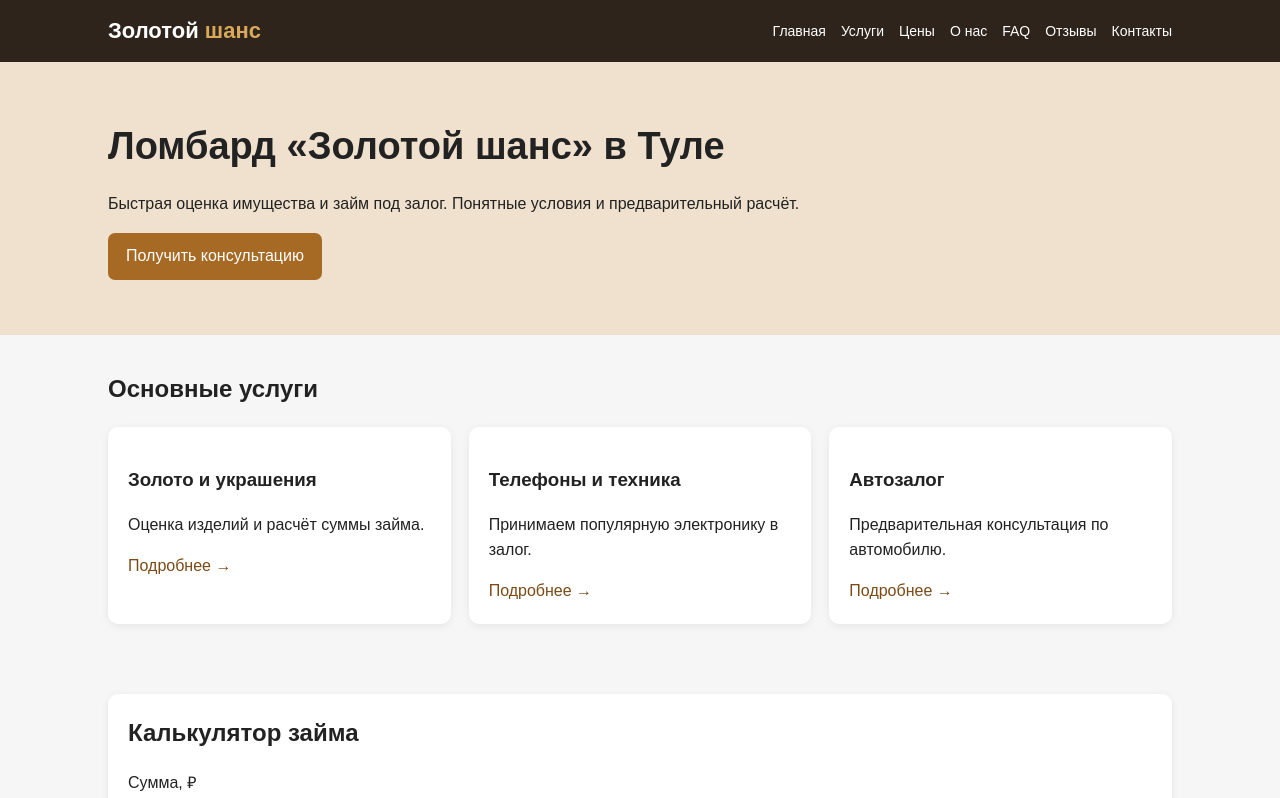
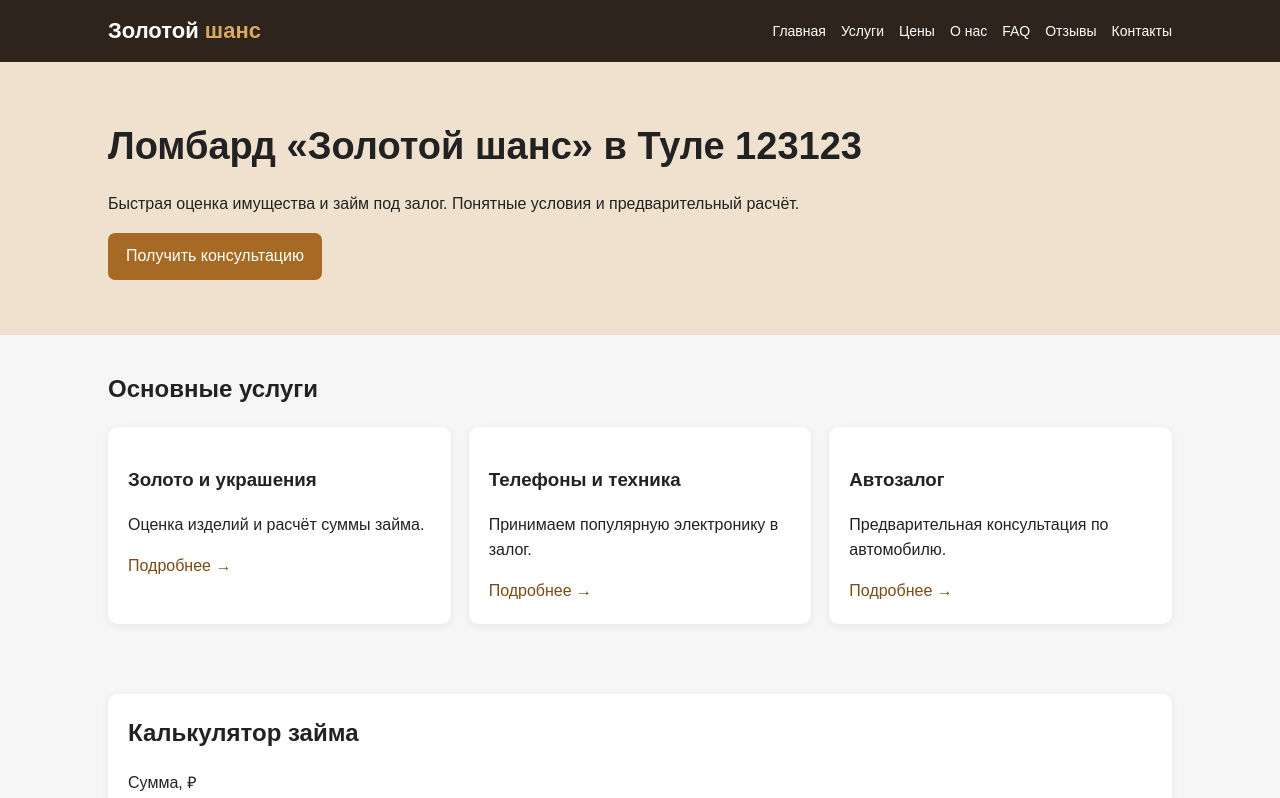
Before and after one commit to Volkov005/Project_Lombard, a plain HTML site: page index.html in a window 1280 px wide. Shown: the top 798 px of the page. Drawn offline with Linux system fonts and the light colour scheme.

Commit message:
Update index.html

```diff
--- a/index.html
+++ b/index.html
@@ -5,7 +5,7 @@
 <header><div class="container header"><div class="logo">Золотой <span>шанс</span></div>
 <nav><a href="index.html">Главная</a><a href="uslugi.html">Услуги</a><a href="ceny.html">Цены</a><a href="about.html">О нас</a><a href="faq.html">FAQ</a><a href="reviews.html">Отзывы</a><a href="contacts.html">Контакты</a></nav></div></header>
 <main>
-<section class="hero"><div class="container"><h1>Ломбард «Золотой шанс» в Туле</h1>
+<section class="hero"><div class="container"><h1>Ломбард «Золотой шанс» в Туле 123123</h1>
 <p>Быстрая оценка имущества и займ под залог. Понятные условия и предварительный расчёт.</p>
 <a class="btn" href="contacts.html">Получить консультацию</a></div></section>
 <section><div class="container"><h2>Основные услуги</h2><div class="grid">
```
